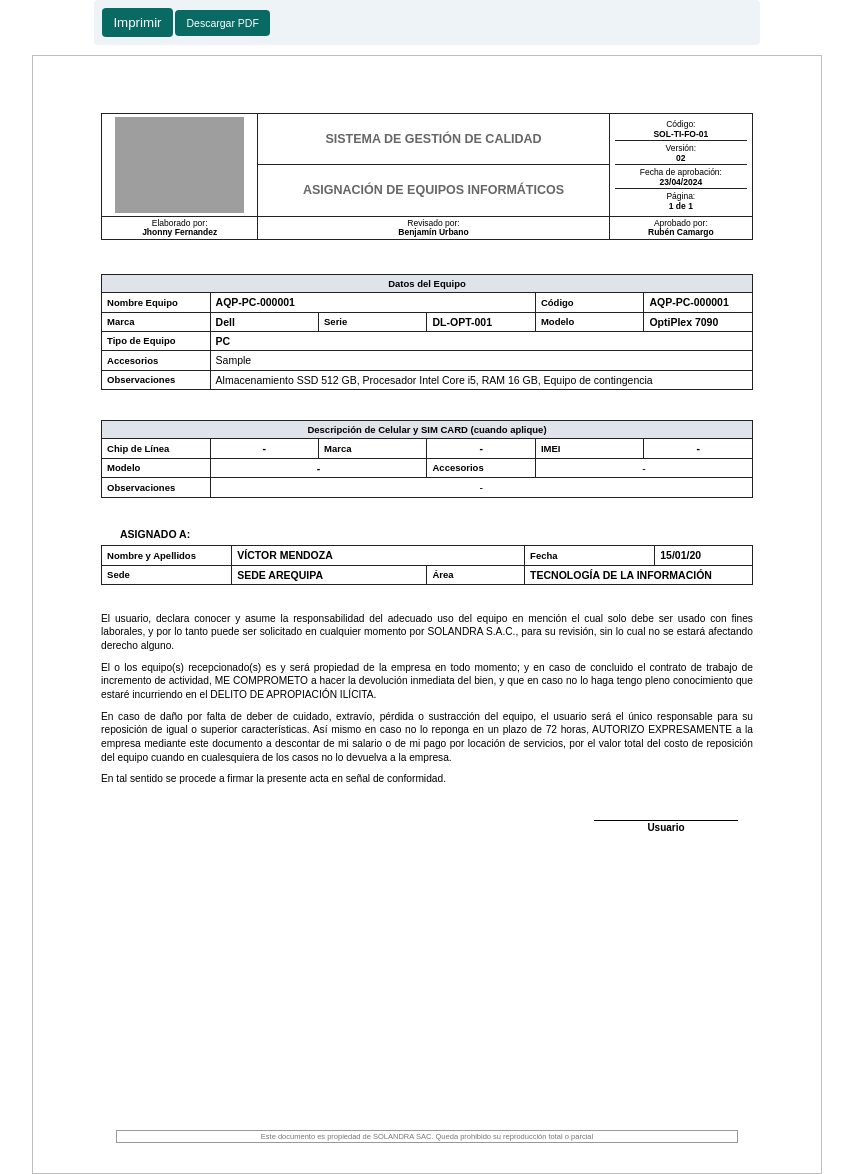
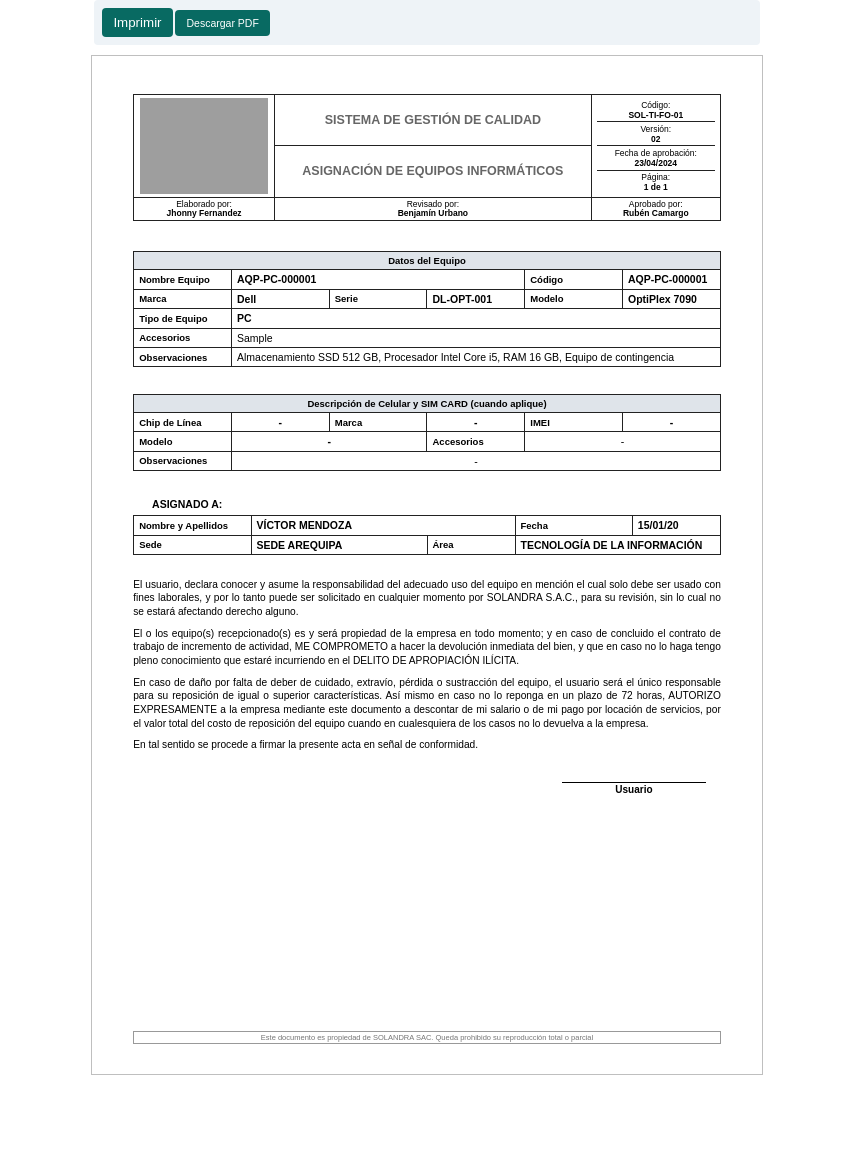
Before and after one commit to milagrosmmms23-bit/sigati_solandra, a PHP site: page /assignments/1/print in a window 1280 px wide. Shown: the whole page, without its empty margins (213-1066 px from the left). After the commit the page ends 1075 px from the top, so only its background shows below. Run offline with PHP 8.4, Linux system fonts and the light colour scheme; a user stored in the database is signed in; data comes from the database, SQL or seed files in the repository; tables that the repository leaves empty hold one stand-in row (values such as "Sample post"); grey boxes are pictures that could not be loaded.

Commit message:
Ajusta formato para impresion A4 sin recorte

```diff
--- a/app/Views/print.php
+++ b/app/Views/print.php
@@ -95,15 +95,15 @@ $isPhoneAsset = static function (array $asset): bool {
 
 $assignmentCss = <<<'CSS'
 <style>
-@page{size:A4 portrait;margin:0}
+@page{size:A4 portrait;margin:8mm}
 *{box-sizing:border-box}
 body{font-family:Arial,DejaVu Sans,sans-serif;color:#000;font-size:10.5px;margin:0;background:#fff}
 .print-actions{max-width:176mm;margin:0 auto 10px;padding:8px;background:#eef3f7;border-radius:4px}
 .print-actions a,.print-actions button{padding:7px 11px;border:0;border-radius:4px;text-decoration:none;background:#086a62;color:white;cursor:pointer}
-.quality-sheet{width:209mm;min-height:296mm;margin:0 auto;background:#fff;border:1px solid #bfbfbf;padding:15mm 18mm 8mm;position:relative;display:block}
+.quality-sheet{width:100%;max-width:178mm;min-height:270mm;margin:0 auto;background:#fff;border:1px solid #bfbfbf;padding:10mm 11mm 8mm;position:relative;display:block;overflow:hidden}
 .quality-table{width:100%;border-collapse:collapse;table-layout:fixed}
 .quality-table td,.quality-table th{border:1px solid #222;padding:3px 5px;vertical-align:middle;line-height:1.18}
-.quality-header{margin-bottom:9mm}
+.quality-header{margin-bottom:8mm}
 .quality-logo{width:24%;text-align:center;padding:0 4px;overflow:hidden}
 .solandra-logo{width:34mm;max-width:100%;height:auto;display:block;margin:0 auto}
 .quality-title{text-align:center;font-size:12.5px;font-weight:bold;color:#666;letter-spacing:0}
@@ -117,19 +117,19 @@ body{font-family:Arial,DejaVu Sans,sans-serif;color:#000;font-size:10.5px;margin
 .field-label{font-weight:bold;width:20%;font-size:9.5px}
 .field-value{font-weight:bold}
 .dash{text-align:center!important}
-.equipment-table{margin-bottom:8mm;font-size:10.5px}
+.equipment-table{margin-bottom:7mm;font-size:10.5px}
 .equipment-table td{height:auto;min-height:0}
 .observations{height:12mm;vertical-align:middle;line-height:1.18}
-.assigned-title{font-weight:bold;margin:7mm 0 1.5mm 5mm;font-size:10.5px}
-.assigned-table{margin-bottom:7mm;font-size:10.5px}
+.assigned-title{font-weight:bold;margin:6mm 0 1.5mm 5mm;font-size:10.5px}
+.assigned-table{margin-bottom:6mm;font-size:10.5px}
 .legal-text{font-size:10.2px;line-height:1.34;text-align:justify;margin:0 0 2.1mm}
-.signature-line{width:38mm;border-top:1px solid #000;text-align:center;font-weight:bold;margin:9mm 4mm 6mm auto;padding-top:1px;font-size:10px}
-.quality-footer{border:1px solid #999;text-align:center;color:#777;font-size:7.5px;padding:1px;margin:0 4mm;position:absolute;left:18mm;right:18mm;bottom:8mm}
+.signature-line{width:38mm;border-top:1px solid #000;text-align:center;font-weight:bold;margin:8mm 4mm 6mm auto;padding-top:1px;font-size:10px}
+.quality-footer{border:1px solid #999;text-align:center;color:#777;font-size:7.5px;padding:1px;margin:0;position:absolute;left:11mm;right:11mm;bottom:8mm}
 .return-title{text-align:center;font-weight:bold;font-size:14px;margin:8mm 0 4mm}
 .doc-table{width:100%;border-collapse:collapse;margin:4mm 0}
 .doc-table th,.doc-table td{border:1px solid #555;padding:5px;text-align:left;vertical-align:top}
 .doc-table th{background:#e8edf2}
-@media print{.print-actions{display:none}.quality-sheet{margin:0 auto}}
+@media print{.print-actions{display:none}body{background:#fff}.quality-sheet{margin:0 auto;max-width:none;width:178mm}}
 </style>
 CSS;
 
--- a/app/Views/print_layout.php
+++ b/app/Views/print_layout.php
@@ -4,15 +4,15 @@
     <meta charset="utf-8">
     <title><?= e($title ?? 'Documento') ?></title>
     <style>
-@page{size:A4 portrait;margin:0}
+@page{size:A4 portrait;margin:8mm}
 *{box-sizing:border-box}
 body{font-family:Arial,DejaVu Sans,sans-serif;color:#000;font-size:10.5px;margin:0;background:#fff}
 .print-actions{max-width:176mm;margin:0 auto 10px;padding:8px;background:#eef3f7;border-radius:4px}
 .print-actions a,.print-actions button{padding:7px 11px;border:0;border-radius:4px;text-decoration:none;background:#086a62;color:white;cursor:pointer}
-.quality-sheet{width:209mm;min-height:296mm;margin:0 auto;background:#fff;border:1px solid #bfbfbf;padding:15mm 18mm 8mm;position:relative;display:block}
+.quality-sheet{width:100%;max-width:178mm;min-height:270mm;margin:0 auto;background:#fff;border:1px solid #bfbfbf;padding:10mm 11mm 8mm;position:relative;display:block;overflow:hidden}
 .quality-table{width:100%;border-collapse:collapse;table-layout:fixed}
 .quality-table td,.quality-table th{border:1px solid #222;padding:3px 5px;vertical-align:middle;line-height:1.18}
-.quality-header{margin-bottom:9mm}
+.quality-header{margin-bottom:8mm}
 .quality-logo{width:24%;text-align:center;padding:0 4px;overflow:hidden}
 .solandra-logo{width:34mm;max-width:100%;height:auto;display:block;margin:0 auto}
 .quality-title{text-align:center;font-size:12.5px;font-weight:bold;color:#666;letter-spacing:0}
@@ -26,19 +26,19 @@ body{font-family:Arial,DejaVu Sans,sans-serif;color:#000;font-size:10.5px;margin
 .field-label{font-weight:bold;width:20%;font-size:9.5px}
 .field-value{font-weight:bold}
 .dash{text-align:center!important}
-.equipment-table{margin-bottom:8mm;font-size:10.5px}
+.equipment-table{margin-bottom:7mm;font-size:10.5px}
 .equipment-table td{height:auto;min-height:0}
 .observations{height:12mm;vertical-align:middle;line-height:1.18}
-.assigned-title{font-weight:bold;margin:7mm 0 1.5mm 5mm;font-size:10.5px}
-.assigned-table{margin-bottom:7mm;font-size:10.5px}
+.assigned-title{font-weight:bold;margin:6mm 0 1.5mm 5mm;font-size:10.5px}
+.assigned-table{margin-bottom:6mm;font-size:10.5px}
 .legal-text{font-size:10.2px;line-height:1.34;text-align:justify;margin:0 0 2.1mm}
-.signature-line{width:38mm;border-top:1px solid #000;text-align:center;font-weight:bold;margin:9mm 4mm 6mm auto;padding-top:1px;font-size:10px}
-.quality-footer{border:1px solid #999;text-align:center;color:#777;font-size:7.5px;padding:1px;margin:0 4mm;position:absolute;left:18mm;right:18mm;bottom:8mm}
+.signature-line{width:38mm;border-top:1px solid #000;text-align:center;font-weight:bold;margin:8mm 4mm 6mm auto;padding-top:1px;font-size:10px}
+.quality-footer{border:1px solid #999;text-align:center;color:#777;font-size:7.5px;padding:1px;margin:0;position:absolute;left:11mm;right:11mm;bottom:8mm}
 .return-title{text-align:center;font-weight:bold;font-size:14px;margin:8mm 0 4mm}
 .doc-table{width:100%;border-collapse:collapse;margin:4mm 0}
 .doc-table th,.doc-table td{border:1px solid #555;padding:5px;text-align:left;vertical-align:top}
 .doc-table th{background:#e8edf2}
-@media print{.print-actions{display:none}.quality-sheet{margin:0 auto}}
+@media print{.print-actions{display:none}body{background:#fff}.quality-sheet{margin:0 auto;max-width:none;width:178mm}}
     </style>
 </head>
 <body><?= $content ?></body>
```
